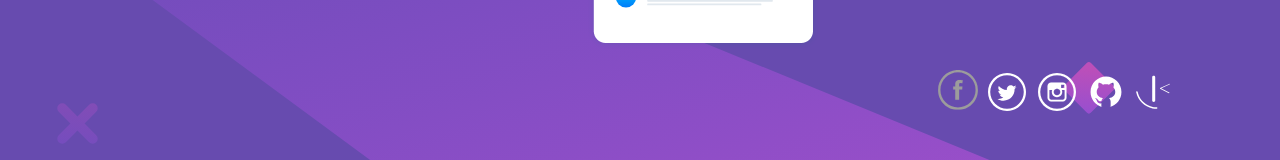
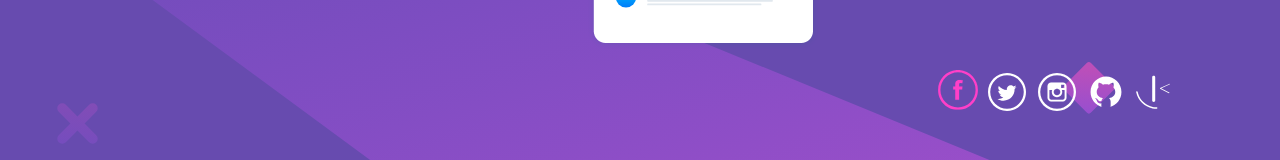
Before and after one commit to ash-109/huddle-landing-page-frontendmentor, a plain HTML site: page index.html in a window 1280 px wide. In both pictures the pointer is over the picture 958 px from the left and 713 px from the top of the page. Shown: the part 621-781 px from the top of the page. Drawn offline with nearby package versions, Linux system fonts and the light colour scheme.

Commit message:
Update style.css

```diff
--- a/style/style.css
+++ b/style/style.css
@@ -84,8 +84,7 @@ footer{
 footer img:hover{
   transform: scale(1.05)
    translatey(-2px);
-   filter: hue-rotate(100deg) saturate(22%) brightness(61%);
-   /* rgb(248 83 189) */
+   filter: invert(57%) sepia(35%) saturate(5795%) hue-rotate(293deg) brightness(101%) contrast(101%);
 }
 
 
```
